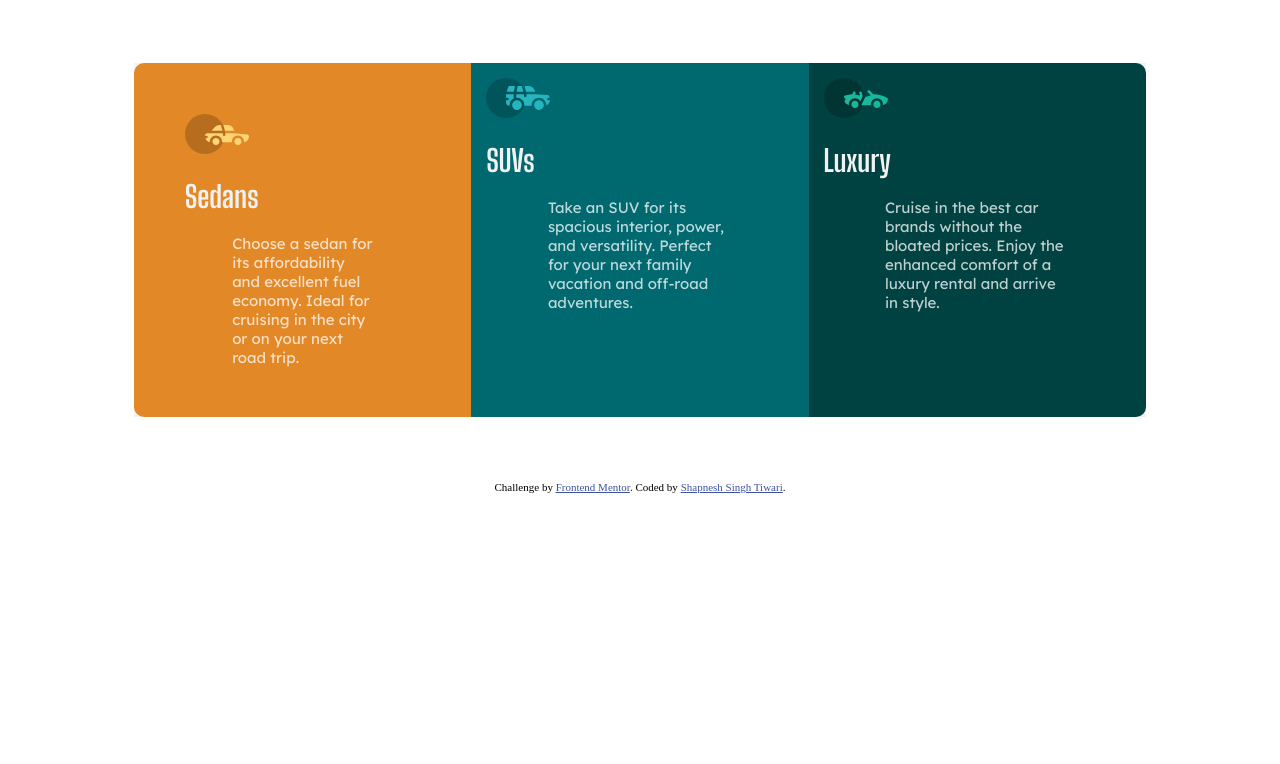
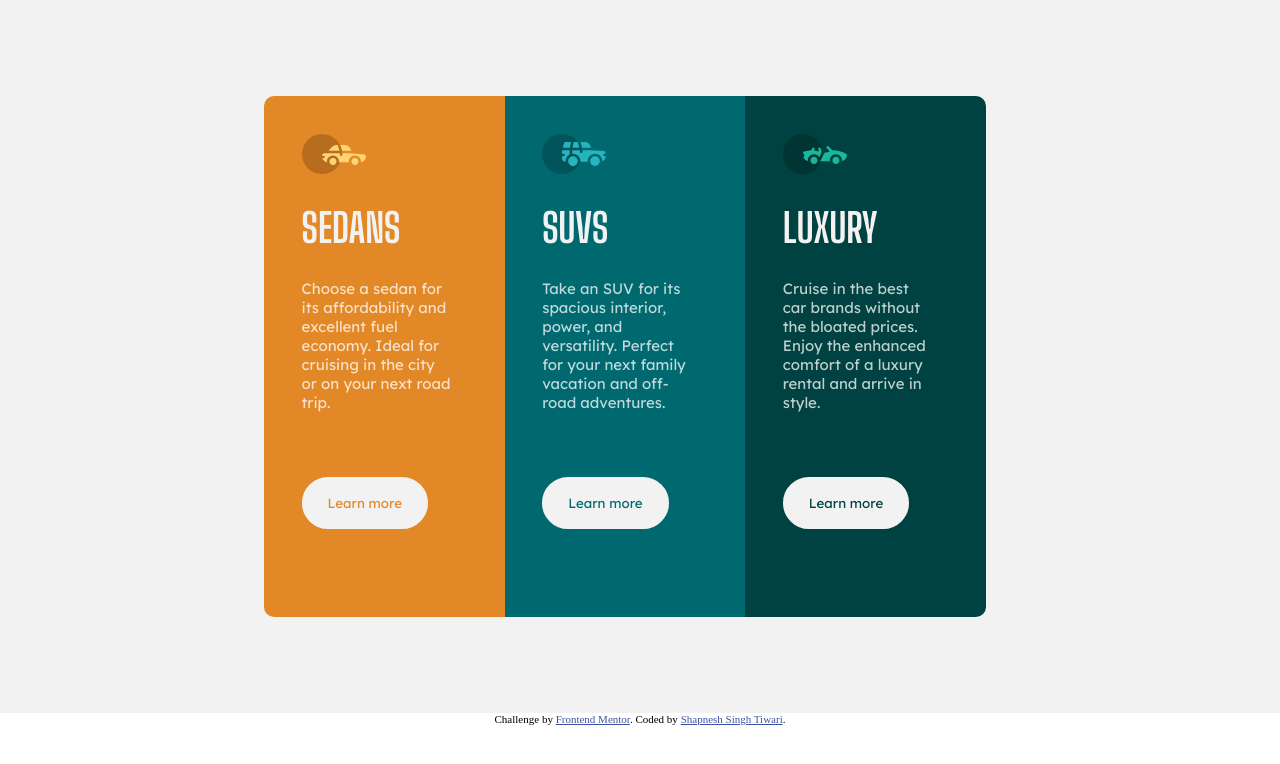
Before and after one commit to shapnesht/threecolumn, a plain HTML site: page index.html in a window 1280 px wide. Drawn offline with Linux system fonts and the light colour scheme.

Commit message:
Updated and created nearly accurate large size design

```diff
--- a/css/styles.css
+++ b/css/styles.css
@@ -1,52 +1,90 @@
 body {
   text-align: center;
   font-size: 15px;
+  margin: 0;
 }
 
 h1 {
   color: hsl(0, 0%, 95%);
+  font-weight: 700;
+  font-size: 40px;
   font-family: 'Big Shoulders Display', cursive;
 }
 
 p {
   color: hsla(0, 0%, 100%, 0.75);
-  width: 60%;
-  margin: auto;
   text-align: left;
   font-family: 'Lexend Deca', sans-serif;
+  font-weight: 400;
+  width: 80%
+}
+
+button {
+  background-color: hsl(0, 0%, 95%);
+  border: solid 2px;
+  border-color: hsl(0, 0%, 95%);
+  border-radius: 28px;
+  font-weight: 400;
+  padding: 1rem 1.5rem;
+  font-family: 'Lexend Deca', sans-serif;
+  font-weight: 400;
+  margin: 50px auto;
+}
+
+.red:hover {
+  background-color: hsl(31, 77%, 52%);
+  color: hsl(0, 0%, 95%);
+}
+
+.green:hover {
+  background-color: hsl(184, 100%, 22%);
+  color: hsl(0, 0%, 95%);
+}
+
+.dark:hover {
+  background-color: hsl(179, 100%, 13%);
+  color: hsl(0, 0%, 95%);
+}
+
+.red {
+  color: hsl(31, 77%, 52%);
+}
+
+.green {
+  color: hsl(184, 100%, 22%);
+}
+
+.dark {
+  color: hsl(179, 100%, 13%);
 }
 
 .outer {
-  display: grid;
-  grid-template-columns: repeat(3, 1fr);
-  position: relative;
+  display: flex;
   background-color: hsl(0, 0%, 95%);
-  margin: 5% 10%;
+  padding: 6rem 16.5rem;
   text-align: left;
 }
 
 
 .sedans {
-  padding: 15%;
+  width: 25%;
+  padding: 5%;
+  padding-right: 2%;
   background-color: hsl(31, 77%, 52%);
   border-radius: 10px 0 0 10px;
-  margin: 0;
-  box-sizing: border-box;
-}
-
-.sedans-img {
-  margin: 0;
-  padding: 0;
 }
 
 .suv {
-  padding: 15px;
+  width: 25%;
+  padding: 5%;
+  padding-right: 2%;
   background-color: hsl(184, 100%, 22%);
 }
 
-
 .luxury {
-  padding: 15px;
+  width: 25%;
+  padding: 5%;
+  padding-right: 2%;
   background-color: hsl(179, 100%, 13%);
   border-radius: 0 10px 10px 0;
 }
--- a/index.html
+++ b/index.html
@@ -28,25 +28,28 @@
     <div class="sedans">
       <img class="sedans-img" src="images/icon-sedans.svg" alt="sedans-icon">
       <div class="text">
-        <h1>Sedans</h1>
+        <h1>SEDANS</h1>
         <p>Choose a sedan for its affordability and excellent fuel economy. Ideal for cruising in the city
           or on your next road trip.</p>
+        <button class="button red">Learn more</button>
       </div>
     </div>
     <div class="suv">
       <img class="suvs-img" src="images/icon-suvs.svg" alt="suvs-icon">
       <div class="text">
-        <h1>SUVs</h1>
+        <h1>SUVS</h1>
         <p>Take an SUV for its spacious interior, power, and versatility. Perfect for your next family vacation
           and off-road adventures.</p>
+        <button class="button green">Learn more</button>
       </div>
     </div>
     <div class="luxury">
       <img class="luxury-img" src="images/icon-luxury.svg" alt="luxury-icon">
       <div class="text">
-        <h1>Luxury</h1>
+        <h1>LUXURY</h1>
         <p>Cruise in the best car brands without the bloated prices. Enjoy the enhanced comfort of a luxury
           rental and arrive in style.</p>
+        <button class="button dark">Learn more</button>
       </div>
     </div>
   </div>
```
